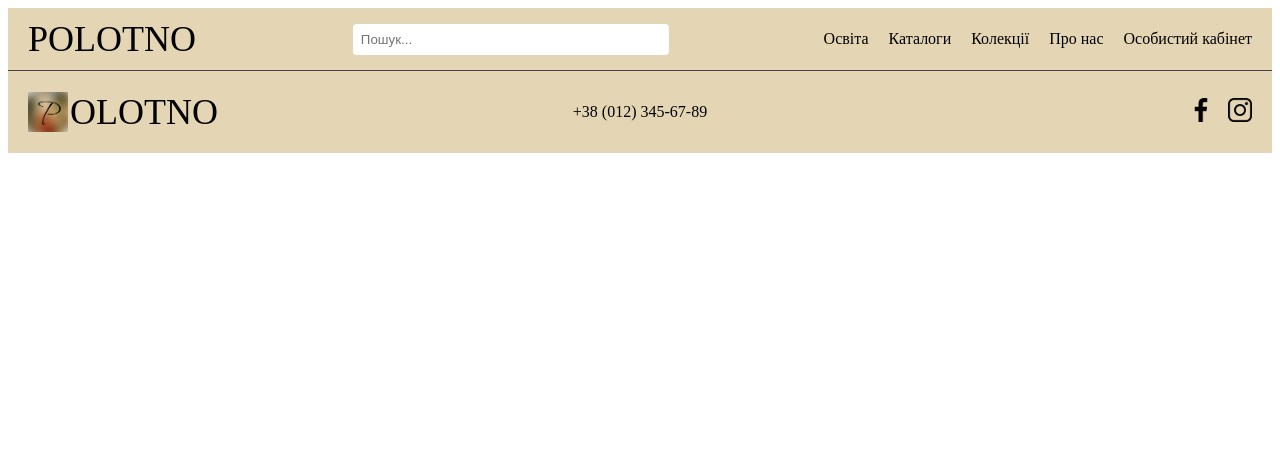
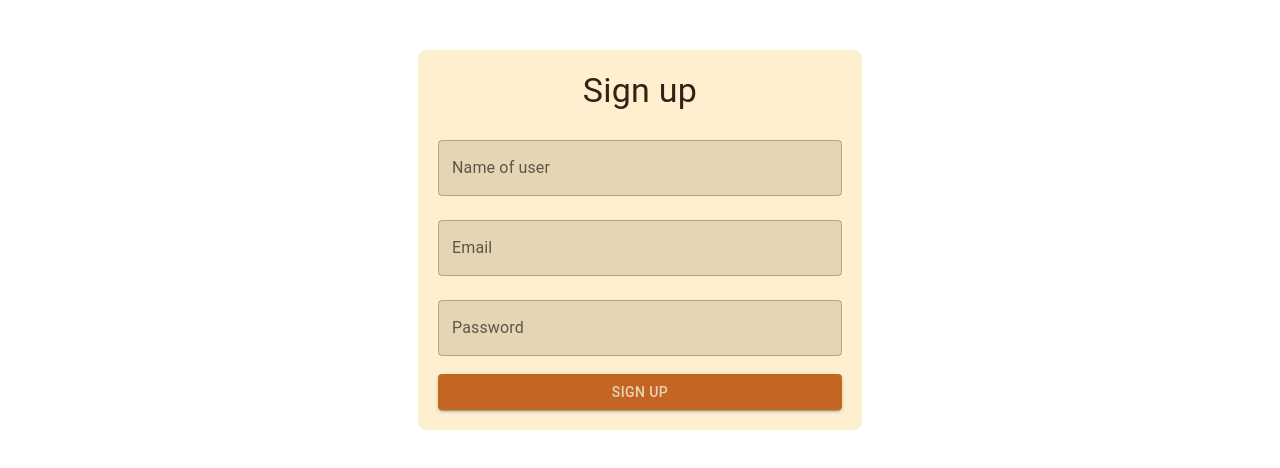
Before and after one commit to sofiiaspodaryk/fainOteam, a React (Create React App) app in the folder frontend/: page /signup in a window 1280 px wide. Shown: the top 468 px of the page. Built offline with nearby package versions, Linux system fonts and the light colour scheme; a web font is replaced by a local one.

Commit message:
cleaned up unnecessary files. added libraries and fixed settings. added sign up page

```diff
--- a/frontend/src/App.js
+++ b/frontend/src/App.js
@@ -1,29 +1,34 @@
 import React from 'react';
-import { BrowserRouter as Router, Route, Routes } from 'react-router-dom';
+import { BrowserRouter as Router, Route, Routes, useLocation } from 'react-router-dom';
 import Header from './components/Header';
 import Footer from './components/Footer';
-import HomePage from './pages/home/HomePage'; // Правильний імпорт
-import ArtistsPage from './pages/artist/ArtistPage';
-import PaintingsPage from './pages/painting/PaintingPage';
-import StylesPage from './pages/style/StylePage';
-import GenresPage from './pages/genre/GenrePage';
-import CollectionsPage from './pages/profile/CollectionPage';
-import ProfilePage from './pages/profile/ProfilePage';
+import HomePage from './pages/home/HomePage';
+import PaintingPage from './pages/painting/PaintingPage';
+import SignUpPage from './pages/SignUpPage';
+import LogInPage from './pages/LogInpage';
+
+function Layout() {
+  const location = useLocation();
+  const hideHeaderFooter = location.pathname === "/signup" || location.pathname === "/login";
+
+  return (
+    <>
+      {!hideHeaderFooter && <Header />}
+      <Routes>
+        <Route path="/" element={<HomePage />} />
+        <Route path="/painting" element={<PaintingPage />} />
+        <Route path="/signup" element={<SignUpPage />} />
+        <Route path="/login" element={<LogInPage />} />
+      </Routes>
+      {!hideHeaderFooter && <Footer />}
+    </>
+  );
+}
 
 function App() {
   return (
     <Router>
-      <Header />
-      <Routes>
-        <Route path="/" element={<HomePage />} />
-        <Route path="/artists" element={<ArtistsPage />} />
-        <Route path="/paintings" element={<PaintingsPage />} />
-        <Route path="/styles" element={<StylesPage />} />
-        <Route path="/genres" element={<GenresPage />} />
-        <Route path="/collections" element={<CollectionsPage />} />
-        <Route path="/profile" element={<ProfilePage />} />
-      </Routes>
-      <Footer />
+      <Layout />
     </Router>
   );
 }
--- /dev/null
+++ b/frontend/src/pages/SignUpPage.js
@@ -0,0 +1,73 @@
+import React from "react";
+import { Formik, Form, Field, ErrorMessage } from "formik";
+import { Button, TextField, Container, Typography } from "@mui/material";
+import * as Yup from "yup";
+
+
+const SignUp = () => {
+
+    const validationSchema = Yup.object({
+        username: Yup.string().required("Required field"),
+        email: Yup.string().email("Invalid format").required("Required field"),
+        password: Yup.string().min(6, "Minimum 6 characters").required("Required field"),
+      });
+
+  return (
+
+    <Container maxWidth="xs" style={{ backgroundColor: "#FEF0CE", padding: "20px", borderRadius: "8px", marginTop: "50px" }}>
+      <Typography variant="h4" align="center" color="#332118" gutterBottom>
+        Sign up
+      </Typography>
+      <Formik
+        initialValues={{ username: "", email: "", password: "" }}
+        validationSchema={validationSchema}
+        onSubmit={(values, { setSubmitting }) => {
+          console.log("Data:", values);
+          setSubmitting(false);
+        }}
+      >
+        {({ isSubmitting }) => (
+          <Form>
+            <Field
+              as={TextField}
+              name="username"
+              label="Name of user"
+              fullWidth
+              margin="normal"
+              style={{ backgroundColor: "#E4D6B4", borderRadius: "4px" }}
+            />
+            <ErrorMessage name="username" component="div" style={{ color: "#892F14" }} />
+
+            <Field
+              as={TextField}
+              name="email"
+              label="Email"
+              fullWidth
+              margin="normal"
+              style={{ backgroundColor: "#E4D6B4", borderRadius: "4px" }}
+            />
+            <ErrorMessage name="email" component="div" style={{ color: "#892F14" }} />
+
+            <Field
+              as={TextField}
+              type="password"
+              name="password"
+              label="Password"
+              fullWidth
+              margin="normal"
+              style={{ backgroundColor: "#E4D6B4", borderRadius: "4px" }}
+            />
+            <ErrorMessage name="password" component="div" style={{ color: "#892F14" }} />
+
+            <Button type="submit" fullWidth variant="contained" style={{ backgroundColor: "#C56524", color: "#E4D6B4", marginTop: "10px" }} disabled={isSubmitting}>
+              Sign up
+            </Button>
+          </Form>
+        )}
+      </Formik>
+    </Container>
+
+  );
+};
+
+export default SignUp;
--- a/frontend/src/pages/genre/GenrePage.js
+++ /dev/null
@@ -1,16 +0,0 @@
-import React from 'react';
-
-const GenresPage = () => {
-  return (
-    <div>
-      <h1>Жанри мистецтва</h1>
-      <ul>
-        <li>Портрет</li>
-        <li>Пейзаж</li>
-        <li>Натюрморт</li>
-      </ul>
-    </div>
-  );
-};
-
-export default GenresPage;
--- a/frontend/src/pages/profile/CollectionPage.js
+++ /dev/null
@@ -1,13 +0,0 @@
-import React from 'react';
-
-const CollectionsPage = () => {
-  return (
-    <div>
-      <h1>Мої колекції</h1>
-      <p>Колекція 1: Різдвяний настрій</p>
-      <p>Колекція 2: Романтика</p>
-    </div>
-  );
-};
-
-export default CollectionsPage;
--- a/frontend/src/pages/profile/ProfilePage.js
+++ /dev/null
@@ -1,13 +0,0 @@
-import React from 'react';
-
-const ProfilePage = () => {
-  return (
-    <div>
-      <h1>Особистий кабінет</h1>
-      <p>Ім'я користувача: [Ваше ім'я]</p>
-      <p>Email: [Ваш email]</p>
-    </div>
-  );
-};
-
-export default ProfilePage;
--- a/frontend/src/pages/style/StylePage.js
+++ /dev/null
@@ -1,16 +0,0 @@
-import React from 'react';
-
-const StylesPage = () => {
-  return (
-    <div>
-      <h1>Художні стилі</h1>
-      <ul>
-        <li>Анімалізм</li>
-        <li>Імпресіонізм</li>
-        <li>Кубізм</li>
-      </ul>
-    </div>
-  );
-};
-
-export default StylesPage;
```
Also changed, not shown: frontend/package.json (+9 -2 lines), frontend/src/pages/LogInPage.js (added), frontend/src/pages/artist/ArtistPage.js (deleted), frontend/src/pages/artist/ArtistSortPage.js (deleted), 2 other files (tests, documents, lock files or other folders).
